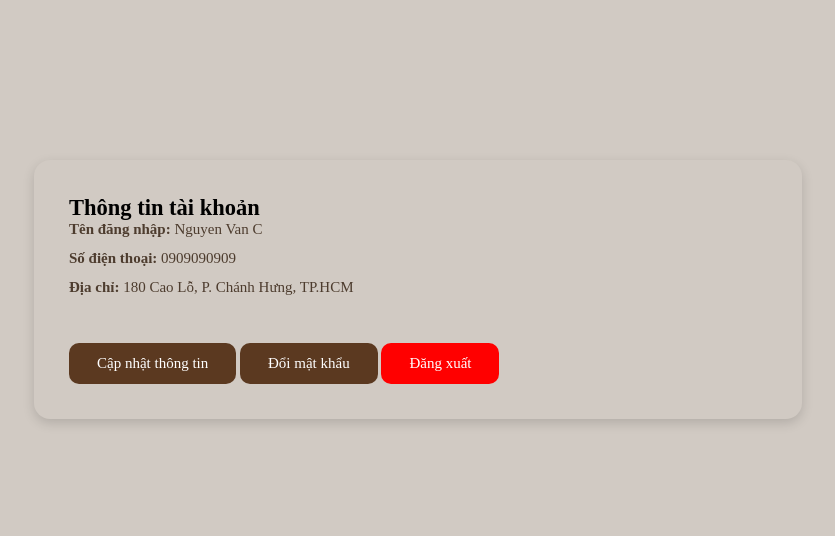
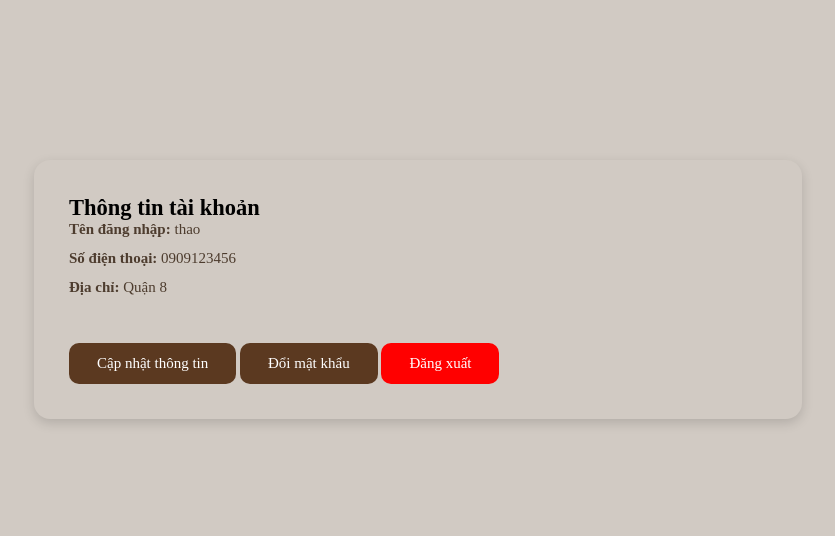
Before and after one commit to xuntaho/Nhom-17---Xay-dung-ung-dung-web-ban-quan-ao, a PHP site: page /thongtintaikhoan.php in a window 1280 px wide. Shown: the part 100-636 px from the top of the page, without its empty margins (222-1057 px from the left). Run offline with PHP 8.4, Linux system fonts and the light colour scheme; the visitor is signed in with stand-in values (Sample User, id 1); data comes from the database, SQL or seed files in the repository.

Commit message:
Xu ly hien thi thong tin tai khoan

```diff
--- a/MNM/view/thongtintaikhoan.php
+++ b/MNM/view/thongtintaikhoan.php
@@ -1,5 +1,24 @@
 <?php
 session_start();
+include "../config/database.php";
+
+if (!isset($_SESSION['id_nguoi_dung'])) {
+    header("Location: dangnhap.php");
+    exit;
+}
+
+$id = $_SESSION['id_nguoi_dung'];
+
+$sql = "SELECT ten_dang_nhap, so_dien_thoai, dia_chi
+        FROM nguoi_dung
+        WHERE id_nguoi_dung = $id";
+
+$rs = mysqli_query($conn, $sql);
+$user = mysqli_fetch_assoc($rs);
+
+if (!$user) {
+    die("Không tìm thấy thông tin người dùng");
+}
 ?>
 <!DOCTYPE html>
 <html lang="vi">
@@ -70,12 +89,13 @@ session_start();
 
 <div class="account-box">
     <h2>Thông tin tài khoản</h2>
+    <p class="info-line"><b>Tên đăng nhập:</b> <?= $user['ten_dang_nhap'] ?></p>
+    <p class="info-line"><b>Số điện thoại:</b> <?= $user['so_dien_thoai'] ?></p>
+    <p class="info-line"><b>Địa chỉ:</b> <?= $user['dia_chi'] ?></p>
 
-    <p class="info-line"><b>Tên đăng nhập:</b> Nguyen Van C</p>
-    <p class="info-line"><b>Số điện thoại:</b> 0909090909</p>
-    <p class="info-line"><b>Địa chỉ:</b> 180 Cao Lỗ, P. Chánh Hưng, TP.HCM</p><br>
+    <br>
 
-    <a href="capnhatthongtin..php" class="btn">Cập nhật thông tin</a>
+    <a href="capnhat_taikhoan.php" class="btn">Cập nhật thông tin</a>
     <a href="doimatkhau.php" class="btn">Đổi mật khẩu</a>
     <a href="dangxuat.php" class="btn btn-logout">Đăng xuất</a>
 </div>
```
